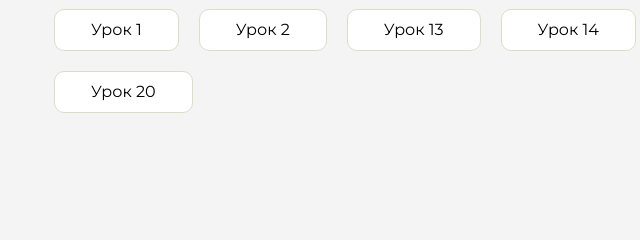
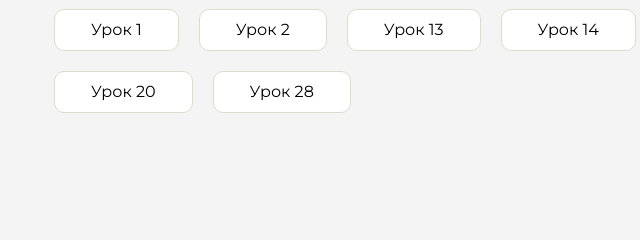
Before and after one commit to DemonicOwl58/Homework, a plain HTML site: page index.html in a window 1280 px wide. Shown: the part 229-469 px from the top of the page, 402-1042 px from the left. Drawn offline with Linux system fonts and the light colour scheme.

Commit message:
Update index.html

```diff
--- a/index.html
+++ b/index.html
@@ -110,6 +110,9 @@
                     <li class="content__list-item">
                         <a href="Lesson 20/index.html">Урок 20</a>
                     </li>
+                    <li class="content__list-item">
+                        <a href="Lesson 28/index.html">Урок 28</a>
+                    </li>
                 </ul>
             </div>
             <div class="content__block hidden" id="diplomBlock">
```
